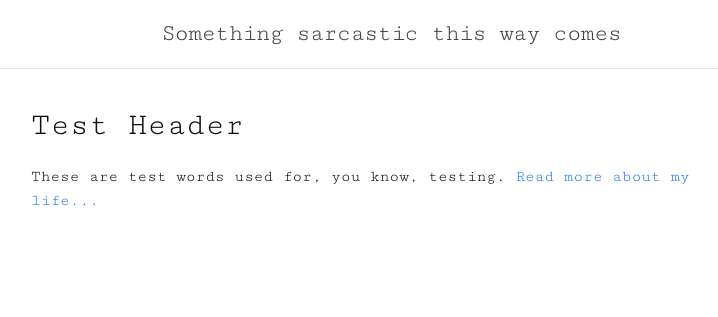
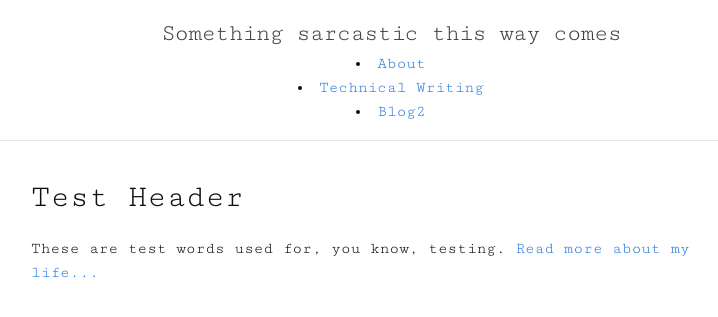
Before and after one commit to HiltonTod/testing, a Jekyll site: the page built from index.html, in a window 1280 px wide. Shown: the top 317 px of the page, without its empty margins (249-967 px from the left). Built offline with Jekyll 4.4.1, drawn with Linux system fonts in a browser that asks for light colours.

Commit message:
Update default.html

```diff
--- a/_layouts/default.html
+++ b/_layouts/default.html
@@ -4,6 +4,9 @@
   <body>
     <header class="site-header">
       <a class="site-title" href="{{ site.baseurl }}/">{{ site.title }}</a>
+      <li><a href="/about">About</a></li>
+	    <li><a href="/technicalwriting">Technical Writing</a></li>
+	    <li><a href="/blog2">Blog2</a></li>
     </header>
     <div class="page-content">
       {{ content }}
```
